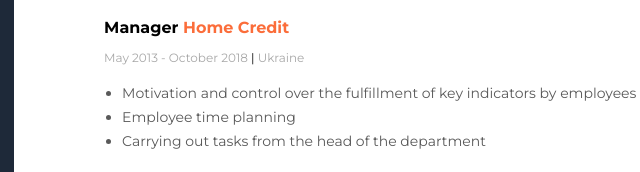
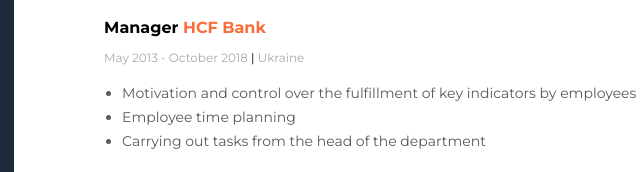
Before and after one commit to VUnzhakova/github-resume, a plain HTML site: page index.html in a window 1280 px wide. Shown: the part 910-1082 px from the top of the page, 486-1126 px from the left. Drawn offline with Linux system fonts and the light colour scheme.

Commit message:
хоум кредит

```diff
--- a/index.html
+++ b/index.html
@@ -117,7 +117,7 @@
           <div class="my-work-experience-company-block">
             <h4 class="my-work-experience-position">
               Manager
-              <span class="my-work-experience-company">Home Credit</span>
+              <span class="my-work-experience-company">HCF Bank</span>
             </h4>
             <p class="my-work-experience-time">
              May 2013 - October 2018
```
